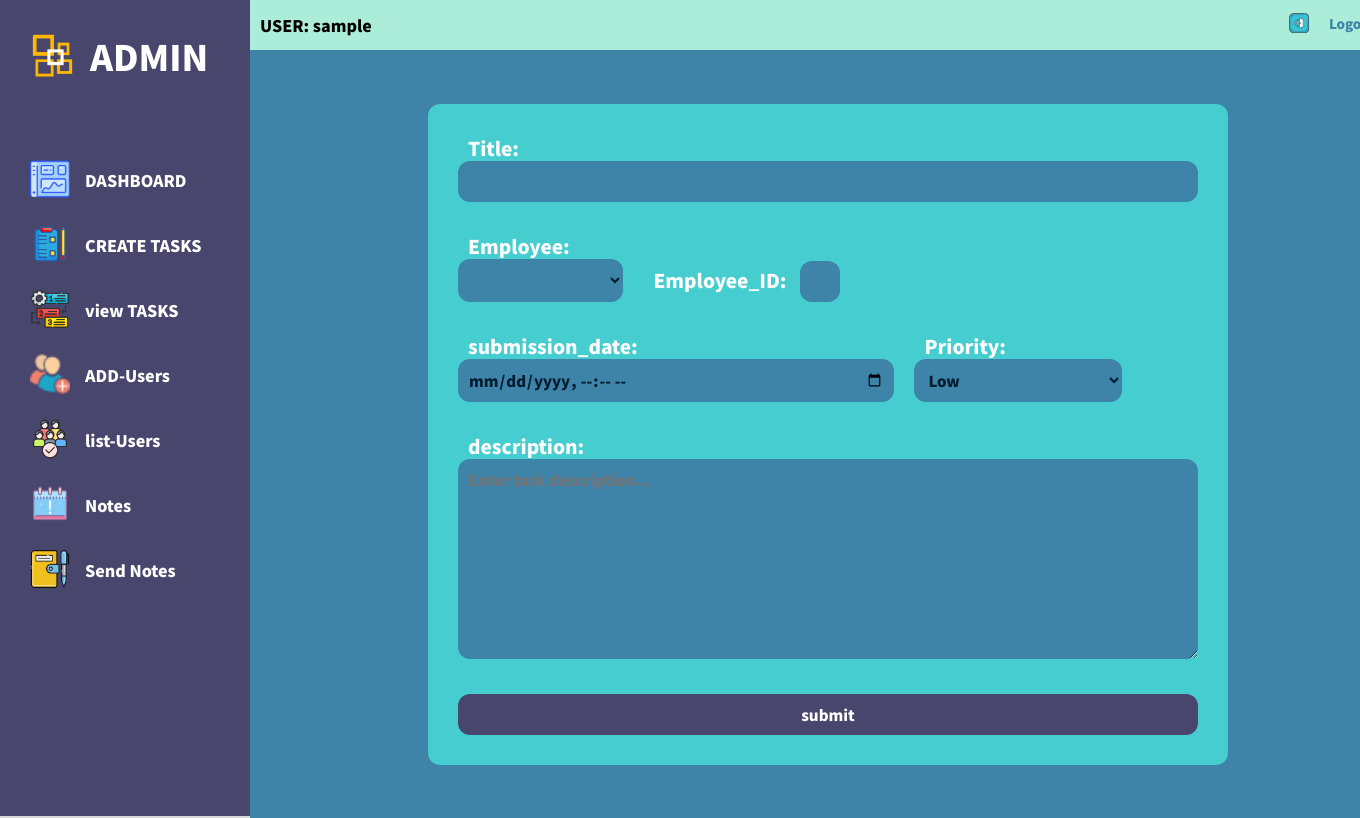
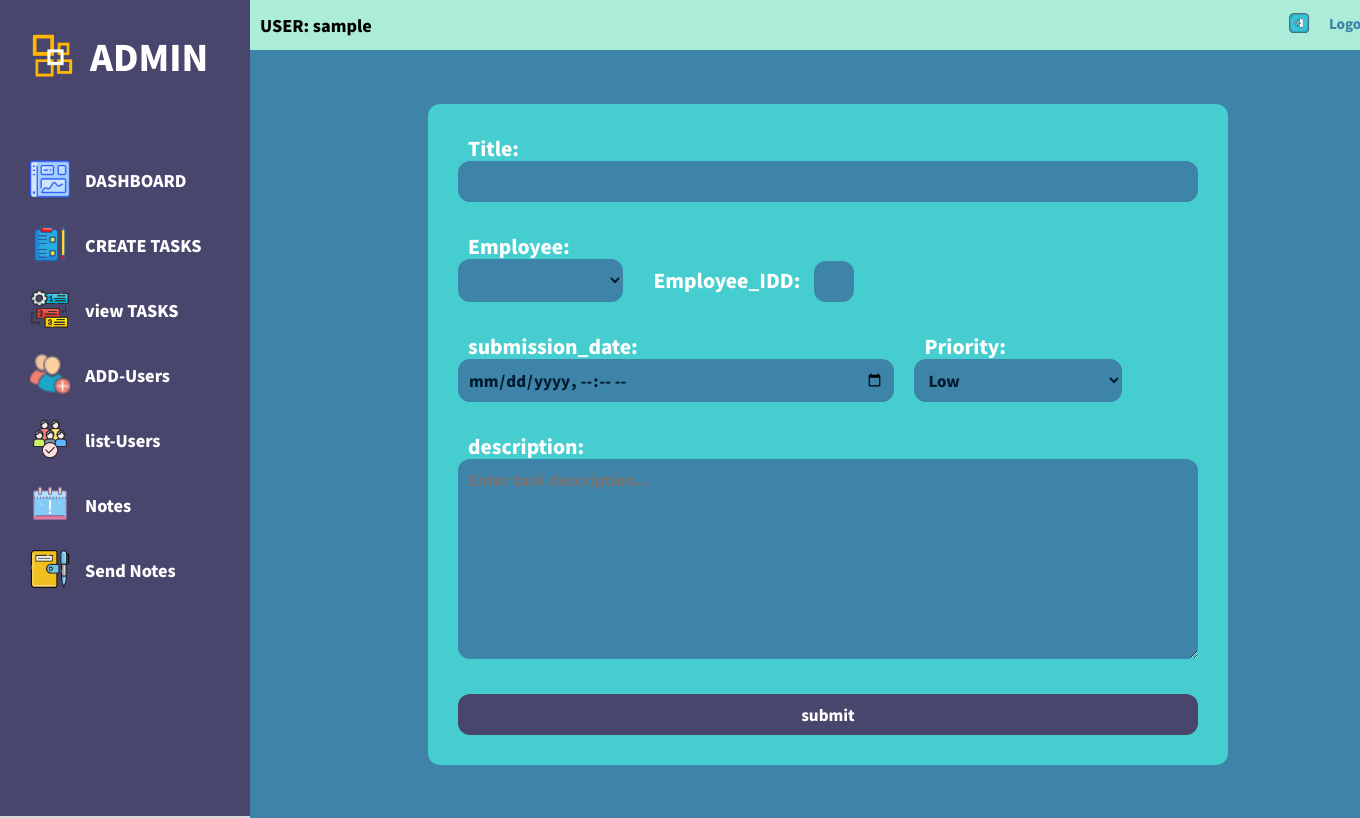
Before and after one commit to Xiran23/TMS, a PHP site: page /createtask.php in a window 1360 px wide; the page is wider, and only the part inside the window is pictured. Run offline with PHP 8.4, Linux system fonts and the light colour scheme; the visitor is signed in with stand-in values (Sample User, id 1); data that the repository does not hold is empty.

Commit message:
this is update
this is update2222222222

```diff
--- a/createtask.php
+++ b/createtask.php
@@ -64,7 +64,7 @@
 
           <div class="id">
 
-            <label for="emp">Employee_ID:</label>
+            <label for="emp">Employee_IDD:</label>
             <input name="empid" type="text" id="myInputField" readonly>
 
           </div>
```
